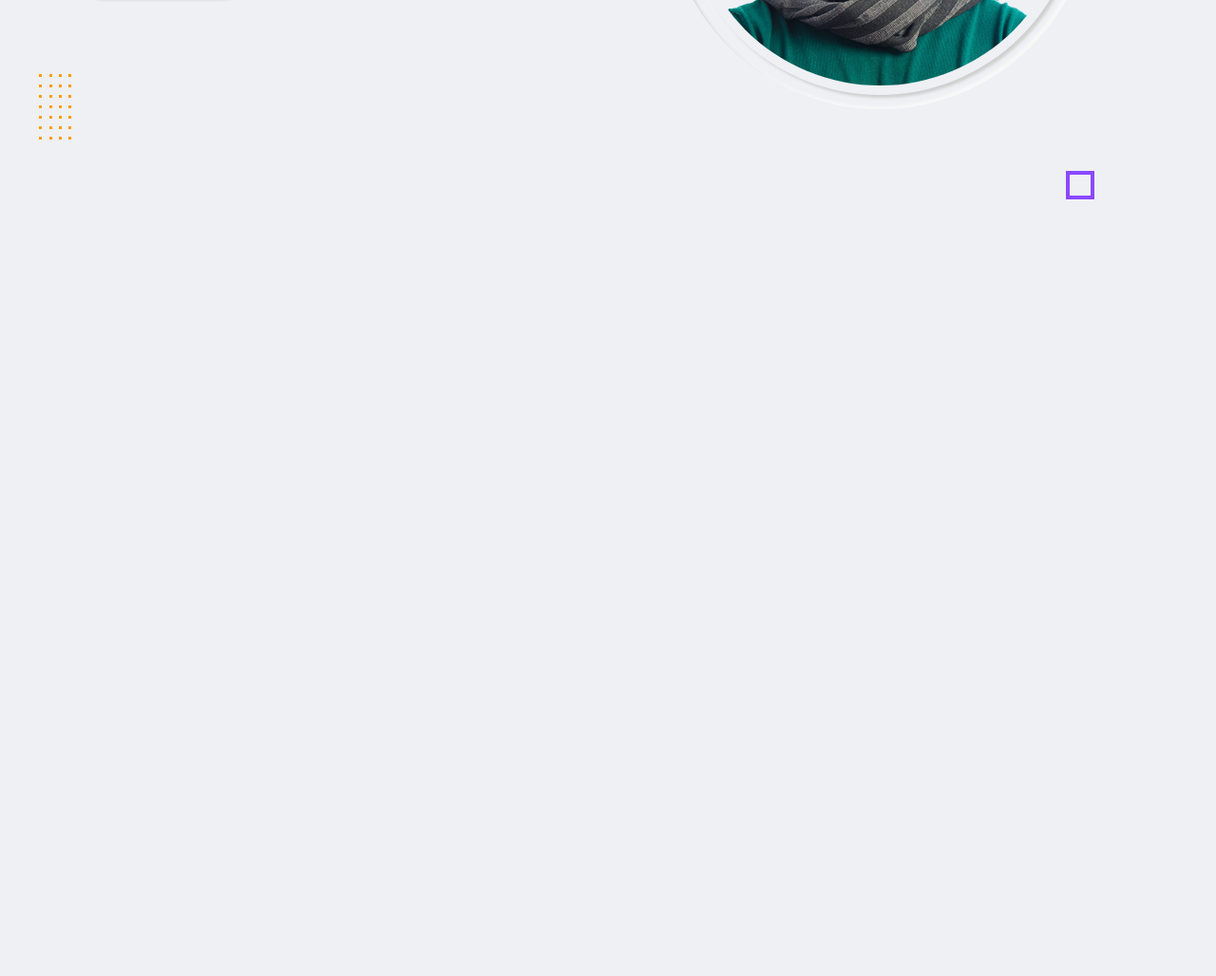
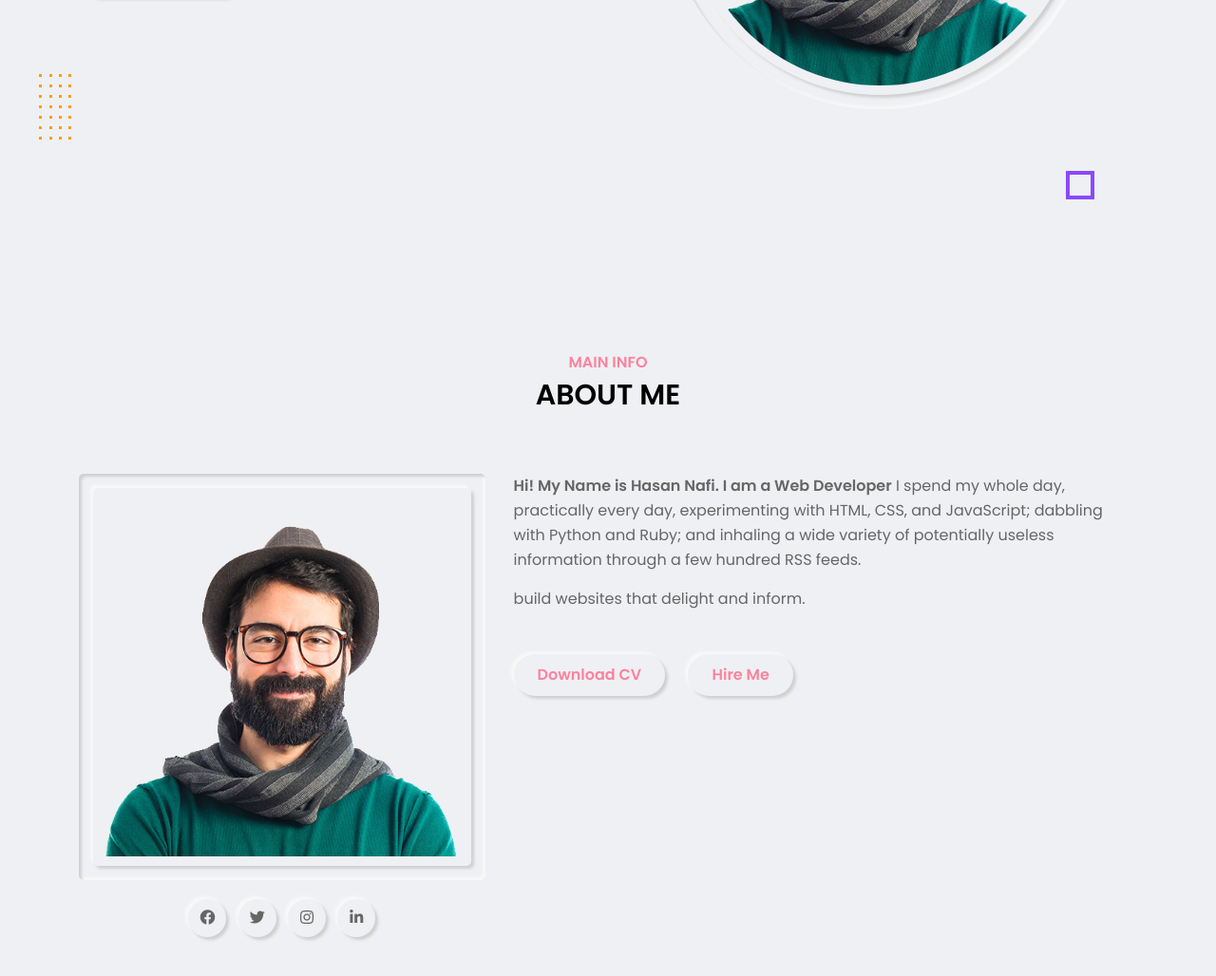
Before and after one commit to HasanNafi/Starter-Tamplate-Portfolio, a plain HTML site: page index.html in a window 1280 px wide. Shown: the part 510-1538 px from the top of the page at 95% size. Before the commit the page ends 800 px from the top, so only its background shows below. Drawn offline with Linux system fonts and the light colour scheme.

Commit message:
completed about section

```diff
--- a/css/style.css
+++ b/css/style.css
@@ -234,6 +234,31 @@ img {
     width: 1px;
 }
 
+.section-title {
+    padding: 0 15px;
+    flex: 0 0 100%;
+    max-width: 100%;
+    text-align: center;
+    margin-bottom: 60px;
+}
+
+.section-title h2 {
+    display: inline-block;
+    font-size: 30px;
+    font-weight: 700;
+    color: var(--text-black-900);
+    text-transform: uppercase;
+    margin: 0;
+}
+
+.section-title h2:before {
+    content: attr(data-heading);
+    display: block;
+    font-size: 16px;
+    font-weight: 600;
+    color: var(--skin-color);
+}
+
 
 /* ==============header section============= */
 
@@ -442,3 +467,73 @@ img {
     border-radius: 50%;
     border: 10px solid transparent;
 }
+
+
+/* =========================About section========================== */
+
+.about-section {
+    padding: 80px 0 80px;
+    min-height: 100vh;
+}
+
+.about-section .about-img {
+    flex: 0 0 40%;
+    padding: 0 15px;
+}
+
+.about-section .about-img .img-box {
+    padding: 15px;
+    border-radius: 5px;
+}
+
+.about-section .about-img .img-box img {
+    width: 100%;
+    border: 10px solid transparent;
+    border-radius: 5px;
+}
+
+.about-section .about-img .social-links {
+    margin-top: 20px;
+    text-align: center;
+}
+
+.about-section .about-img .social-links a {
+    display: inline-block;
+    height: 40px;
+    width: 40px;
+    border-radius: 50%;
+    font-size: 16px;
+    line-height: 40px;
+    text-align: center;
+    color: var(--text-black-600);
+    margin: 0 4px;
+    transition: all 0.3s ease;
+}
+
+.about-section .about-img .social-links a::after {
+    border-radius: 50%;
+}
+
+.about-section .about-img .social-links a:hover {
+    color: var(--skin-color);
+}
+
+.about-section .about-info {
+    flex: 0 0 60%;
+    padding: 0 15px;
+}
+
+.about-section .about-info p {
+    font-size: 16px;
+    line-height: 26px;
+    margin-bottom: 15px;
+    color: var(--text-black-600);
+}
+
+.about-section .about-info span {
+    font-weight: 600;
+}
+
+.about-section .about-info .btn-1 {
+    margin: 30px 20px 0 0;
+}
--- a/index.html
+++ b/index.html
@@ -9,6 +9,8 @@
     <link rel="stylesheet" type="text/css" href="css/font-awesome.css">
     <!-- main css -->
     <link rel="stylesheet" type="text/css" href="css/style.css">
+    <!-- default color skin -->
+    <link rel="stylesheet" href="./css/skins/color-1.css">
 </head>
 
 <body>
@@ -125,6 +127,39 @@
         </div>
     </section>
     <!-- home section end -->
+    <!-- about section start -->
+    <section class="about-section section">
+        <div class="container">
+            <div class="row">
+                <div class="section-title">
+                    <h2 data-heading="main info">About Me</h2>
+                </div>
+            </div>
+            <div class="row">
+                <div class="about-img">
+                    <div class="img-box inner-shadow">
+                        <img src="./img/profile-pic.png" class="outer-shadow" alt="profile-pic">
+                    </div>
+                    <!-- social links starts -->
+                    <div class="social-links">
+                        <a href="#" class="outer-shadow hover-in-shadow"><i class="fab fa-facebook"></i></a>
+                        <a href="#" class="outer-shadow hover-in-shadow"><i class="fab fa-twitter"></i></a>
+                        <a href="#" class="outer-shadow hover-in-shadow"><i class="fab fa-instagram"></i></a>
+                        <a href="#" class="outer-shadow hover-in-shadow"><i class="fab fa-linkedin-in"></i></a>
+                    </div>
+                    <!-- social links ends -->
+                </div>
+                <div class="about-info">
+                    <p><span>Hi! My Name is Hasan Nafi. I am a Web Developer</span> I spend my whole day, practically every day, experimenting with HTML, CSS, and JavaScript; dabbling with Python and Ruby; and inhaling a wide variety of potentially useless
+                        information through a few hundred RSS feeds. </p>
+                    <p> build websites that delight and inform.</p>
+                    <a href="cv.pdf" class="btn-1 outer-shadow hover-in-shadow">Download CV</a>
+                    <a href="#" class="btn-1 outer-shadow hover-in-shadow">Hire Me</a>
+                </div>
+            </div>
+        </div>
+    </section>
+    <!-- about section end -->
 
     <!-- main js -->
     <script src="js/main.js"></script>
```
